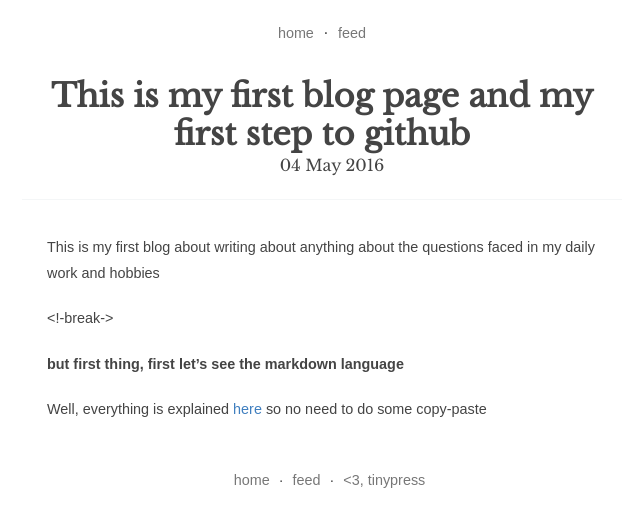
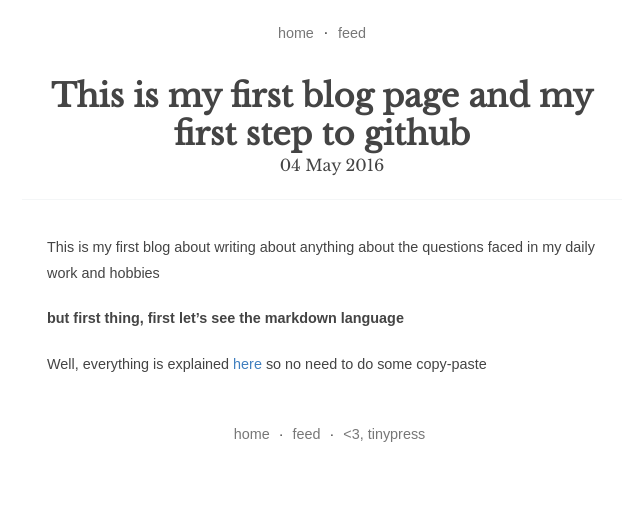
Before and after one commit to fipnova51/fipnova51.github.io, a Jekyll site: the page built from _posts/2016-05-04-my-first-thoughts-about-writing-on-my-tech-hobbies.markdown, in a window 1280 px wide. Shown: the top 527 px of the page, without its empty margins (318-958 px from the left). Built offline with Jekyll 4.4.1, drawn with Linux system fonts in a browser that asks for light colours.

Commit message:
Update 2016-05-04-my-first-thoughts-about-writing-on-my-tech-hobbies.markdown

```diff
--- a/_posts/2016-05-04-my-first-thoughts-about-writing-on-my-tech-hobbies.markdown
+++ b/_posts/2016-05-04-my-first-thoughts-about-writing-on-my-tech-hobbies.markdown
@@ -6,7 +6,7 @@ tags: [intro]
 ---
 This is my first blog about writing about anything about the questions faced in my daily work and hobbies
 
-<!-break->
+
 
 **but first thing, first let's see the markdown language**
 
```
